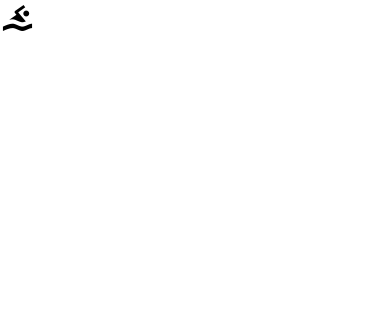
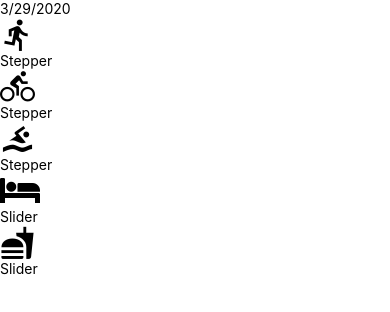
Before and after one commit to AbdElrahmanKhalid0/UdaciFitnessApp, a React Native app: screen / in a window 390 px wide. Shown: the top 312 px of the page. Built offline with nearby package versions, Linux system fonts and the light colour scheme.

Commit message:
added some things to the addEntry window such as the date and the ability to add sliders and steppers through out their components that I also created

```diff
--- a/components/AddEntry.js
+++ b/components/AddEntry.js
@@ -1,6 +1,9 @@
 import React, { Component } from 'react';
 import {View} from 'react-native';
 import { getMetricMetaInfo } from '../utils/helpers';
+import Stepper from './Stepper';
+import Slider from './Slider';
+import DateHeader from './DateHeader';
 
 
 export default class AddEntry extends Component{
@@ -37,9 +40,34 @@ export default class AddEntry extends Component{
         });
     }
     render(){
+        const metaInfo = getMetricMetaInfo();
         return (
             <View>
-                {getMetricMetaInfo('swim').getIcon()}
+                <DateHeader date={new Date().toLocaleDateString()}/>
+                {Object.keys(metaInfo).map(key => {
+                    const { type,getIcon,...rest } = metaInfo[key];
+                    const value = this.state[key];
+
+                    return(
+                        <View key={key}>
+                            {getIcon()}
+                            {type === 'slider' ? (
+                                <Slider
+                                    value={value}
+                                    onChange={(value) => this.slide(key,value)}
+                                    {...rest}
+                                />
+                            ) : (
+                                <Stepper
+                                    value={value}
+                                    onIncrement = {() => this.increment(key)}
+                                    onDecrement = {() => this.decrement(key)}
+                                    {...rest}
+                                />
+                            )}
+                        </View>
+                        )
+                })}
             </View>
         )
     }
--- /dev/null
+++ b/components/DateHeader.js
@@ -0,0 +1,10 @@
+import React from 'react';
+import {Text} from 'react-native';
+
+export default function DateHeader ({date}) {
+    return (
+        <Text>
+            {date}
+        </Text>
+    )
+}
--- /dev/null
+++ b/components/Slider.js
@@ -0,0 +1,10 @@
+import React from 'react';
+import {View,Text} from 'react-native';
+
+export default function Slider () {
+    return (
+        <View>
+            <Text>Slider</Text>
+        </View>
+    )
+}
--- /dev/null
+++ b/components/Stepper.js
@@ -0,0 +1,10 @@
+import React from 'react';
+import {View,Text} from 'react-native';
+
+export default function Stepper () {
+    return (
+        <View>
+            <Text>Stepper</Text>
+        </View>
+    )
+}
```
